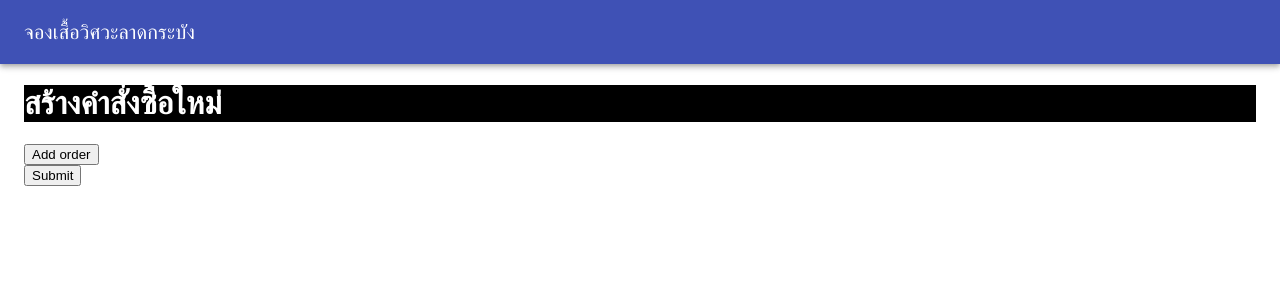
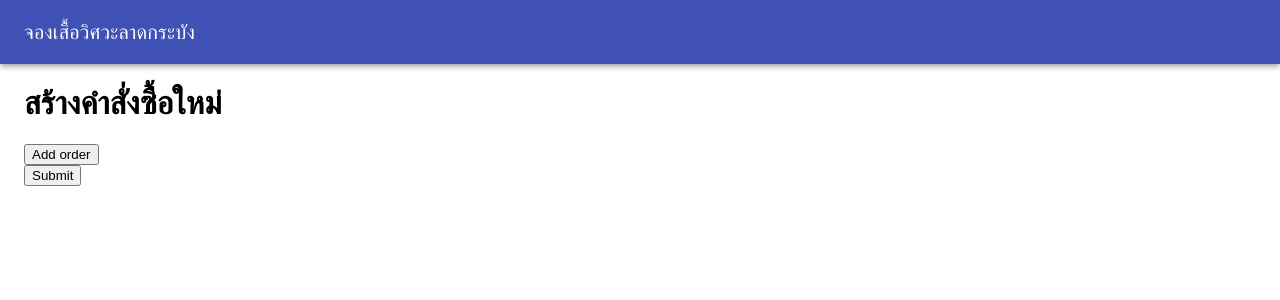
Before and after one commit to badgooooor/smoeng-uniform, a React (Vite) app: page / in a window 1280 px wide. Shown: the top 300 px of the page. Built offline with nearby package versions, Linux system fonts and the light colour scheme.

Commit message:
Remove styles

```diff
--- a/src/styles.css
+++ b/src/styles.css
@@ -1,8 +1,3 @@
 body {
   margin: 0px;
 }
-
-h1 {
-  color: white;
-  background-color: black;
-}
```
